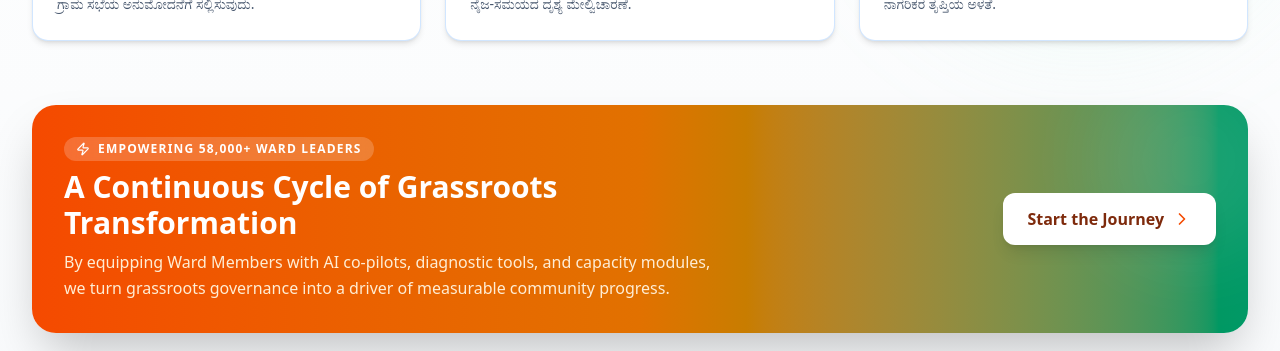
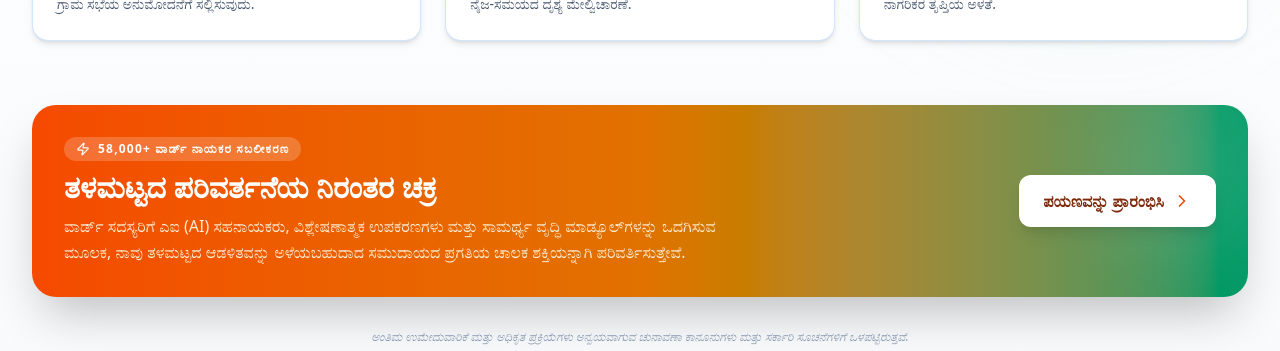
Before and after one commit to jiteshep/trial, a React (Vite) app: page / in a window 1280 px wide. Shown: the part 5320-5671 px from the top of the page. Built offline with nearby package versions, Linux system fonts and the light colour scheme.

Commit message:
translate left part into kannada

```diff
--- a/src/components/Sections.tsx
+++ b/src/components/Sections.tsx
@@ -521,13 +521,13 @@ export const TimelineSection = () => {
 
           <div className="space-y-2 max-w-2xl relative z-10">
             <div className="inline-flex items-center gap-2 px-3 py-1 rounded-full bg-white/20 text-white text-xs font-extrabold uppercase tracking-widest backdrop-blur-sm">
-              <Zap className="w-3.5 h-3.5" /> Empowering 58,000+ Ward Leaders
+              <Zap className="w-3.5 h-3.5" /> {t.timeline.callout?.badge || "Empowering 58,000+ Ward Leaders"}
             </div>
             <h4 className="text-2xl md:text-3xl font-extrabold text-white">
-              A Continuous Cycle of Grassroots Transformation
+              {t.timeline.callout?.title || "A Continuous Cycle of Grassroots Transformation"}
             </h4>
             <p className="text-orange-100 text-sm md:text-base leading-relaxed">
-              By equipping Ward Members with AI co-pilots, diagnostic tools, and capacity modules, we turn grassroots governance into a driver of measurable community progress.
+              {t.timeline.callout?.desc || "By equipping Ward Members with AI co-pilots, diagnostic tools, and capacity modules, we turn grassroots governance into a driver of measurable community progress."}
             </p>
           </div>
 
@@ -536,7 +536,7 @@ export const TimelineSection = () => {
               href="#apply"
               className="inline-flex items-center gap-2 px-6 py-3.5 rounded-xl bg-white text-orange-900 font-extrabold hover:bg-orange-50 transition-all shadow-lg hover:shadow-xl hover:scale-105 active:scale-95"
             >
-              Start the Journey
+              {t.timeline.callout?.cta || "Start the Journey"}
               <ChevronRight className="w-5 h-5 text-orange-600" />
             </a>
           </div>
--- a/src/translations.ts
+++ b/src/translations.ts
@@ -176,7 +176,13 @@ export const translations = {
           desc: "Measuring tangible improvements in village quality of life, scheme coverage, and citizen satisfaction ratings."
         }
       ],
-      disclaimer: "Final candidature, official procedures and governance frameworks remain subject to applicable election laws and government notifications."
+      disclaimer: "Final candidature, official procedures and governance frameworks remain subject to applicable election laws and government notifications.",
+      callout: {
+        badge: "Empowering 58,000+ Ward Leaders",
+        title: "A Continuous Cycle of Grassroots Transformation",
+        desc: "By equipping Ward Members with AI co-pilots, diagnostic tools, and capacity modules, we turn grassroots governance into a driver of measurable community progress.",
+        cta: "Start the Journey"
+      }
     },
     eligibility: {
       title: "Who Can Become a Ward Member",
@@ -465,7 +471,13 @@ export const translations = {
           desc: "ಗ್ರಾಮದ ಜೀವನಮಟ್ಟದ ಸುಧಾರಣೆ, ಕಲ್ಯಾಣ ಯೋಜನೆಗಳ ತಲುಪುವಿಕೆ ಮತ್ತು ನಾಗರಿಕರ ತೃಪ್ತಿಯ ಅಳತೆ."
         }
       ],
-      disclaimer: "ಅಂತಿಮ ಉಮೇದುವಾರಿಕೆ ಮತ್ತು ಅಧಿಕೃತ ಪ್ರಕ್ರಿಯೆಗಳು ಅನ್ವಯವಾಗುವ ಚುನಾವಣಾ ಕಾನೂನುಗಳು ಮತ್ತು ಸರ್ಕಾರಿ ಸೂಚನೆಗಳಿಗೆ ಒಳಪಟ್ಟಿರುತ್ತವೆ."
+      disclaimer: "ಅಂತಿಮ ಉಮೇದುವಾರಿಕೆ ಮತ್ತು ಅಧಿಕೃತ ಪ್ರಕ್ರಿಯೆಗಳು ಅನ್ವಯವಾಗುವ ಚುನಾವಣಾ ಕಾನೂನುಗಳು ಮತ್ತು ಸರ್ಕಾರಿ ಸೂಚನೆಗಳಿಗೆ ಒಳಪಟ್ಟಿರುತ್ತವೆ.",
+      callout: {
+        badge: "58,000+ ವಾರ್ಡ್ ನಾಯಕರ ಸಬಲೀಕರಣ",
+        title: "ತಳಮಟ್ಟದ ಪರಿವರ್ತನೆಯ ನಿರಂತರ ಚಕ್ರ",
+        desc: "ವಾರ್ಡ್ ಸದಸ್ಯರಿಗೆ ಎಐ (AI) ಸಹನಾಯಕರು, ವಿಶ್ಲೇಷಣಾತ್ಮಕ ಉಪಕರಣಗಳು ಮತ್ತು ಸಾಮರ್ಥ್ಯ ವೃದ್ಧಿ ಮಾಡ್ಯೂಲ್‌ಗಳನ್ನು ಒದಗಿಸುವ ಮೂಲಕ, ನಾವು ತಳಮಟ್ಟದ ಆಡಳಿತವನ್ನು ಅಳೆಯಬಹುದಾದ ಸಮುದಾಯದ ಪ್ರಗತಿಯ ಚಾಲಕ ಶಕ್ತಿಯನ್ನಾಗಿ ಪರಿವರ್ತಿಸುತ್ತೇವೆ.",
+        cta: "ಪಯಣವನ್ನು ಪ್ರಾರಂಭಿಸಿ"
+      }
     },
     eligibility: {
       title: "ಯಾರು ವಾರ್ಡ್ ಸದಸ್ಯರಾಗಬಹುದು?",
```
